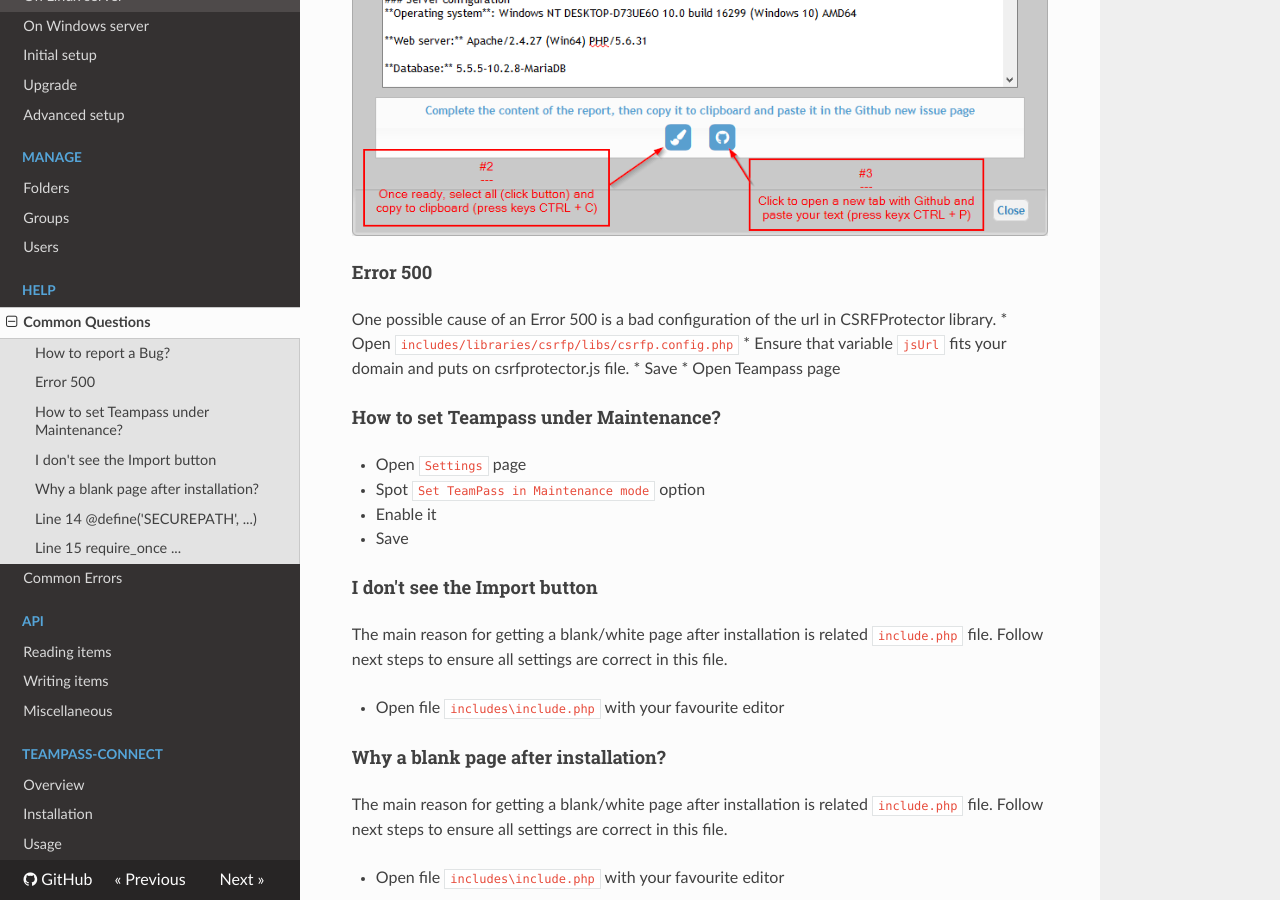
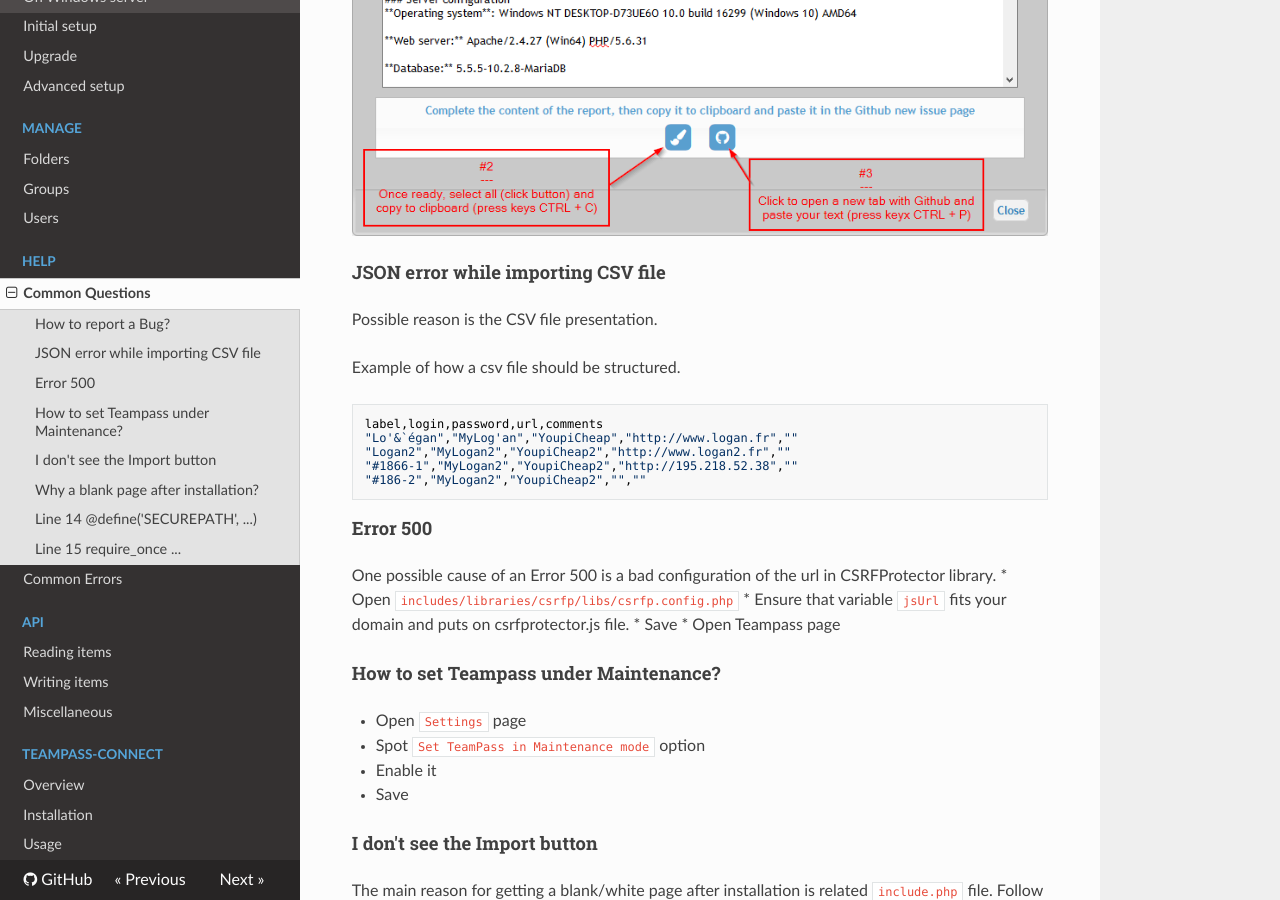
Before and after one commit to nilsteampassnet/teampass_doc, an MkDocs documentation site: the page built from docs/faq.md, in a window 1280 px wide and 900 px high, scrolled down 1169 px. Built offline with MkDocs 1.6.1, drawn with Linux system fonts in a browser that asks for light colours; nearby versions of some CDN libraries; old or Windows-style settings are respelled for this version of MkDocs.

Commit message:
Update faq.md

````diff
--- a/docs/faq.md
+++ b/docs/faq.md
@@ -17,6 +17,21 @@ Since 2.1.27(.18), it is possible to report a bug with data generated out of Tea
 In both cases, it will display the bug form. Follow instruction:
 
 ![Screenshot](img/faq-3.png)
+
+
+#### JSON error while importing CSV file
+
+Possible reason is the CSV file presentation.
+
+Example of how a csv file should be structured.
+
+```
+label,login,password,url,comments
+"Lo'&`égan","MyLog'an","YoupiCheap","http://www.logan.fr",""
+"Logan2","MyLogan2","YoupiCheap2","http://www.logan2.fr",""
+"#1866-1","MyLogan2","YoupiCheap2","http://195.218.52.38",""
+"#186-2","MyLogan2","YoupiCheap2","",""
+```
 
 
 #### Error 500
````
